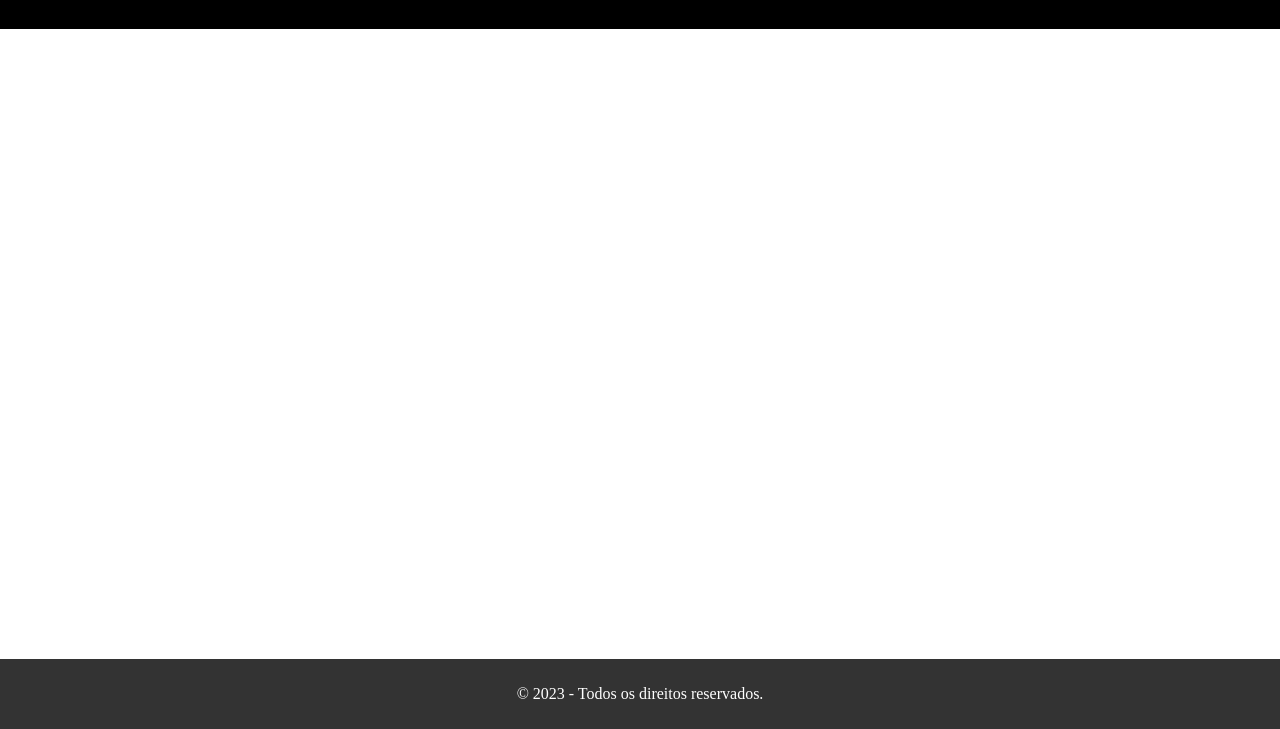
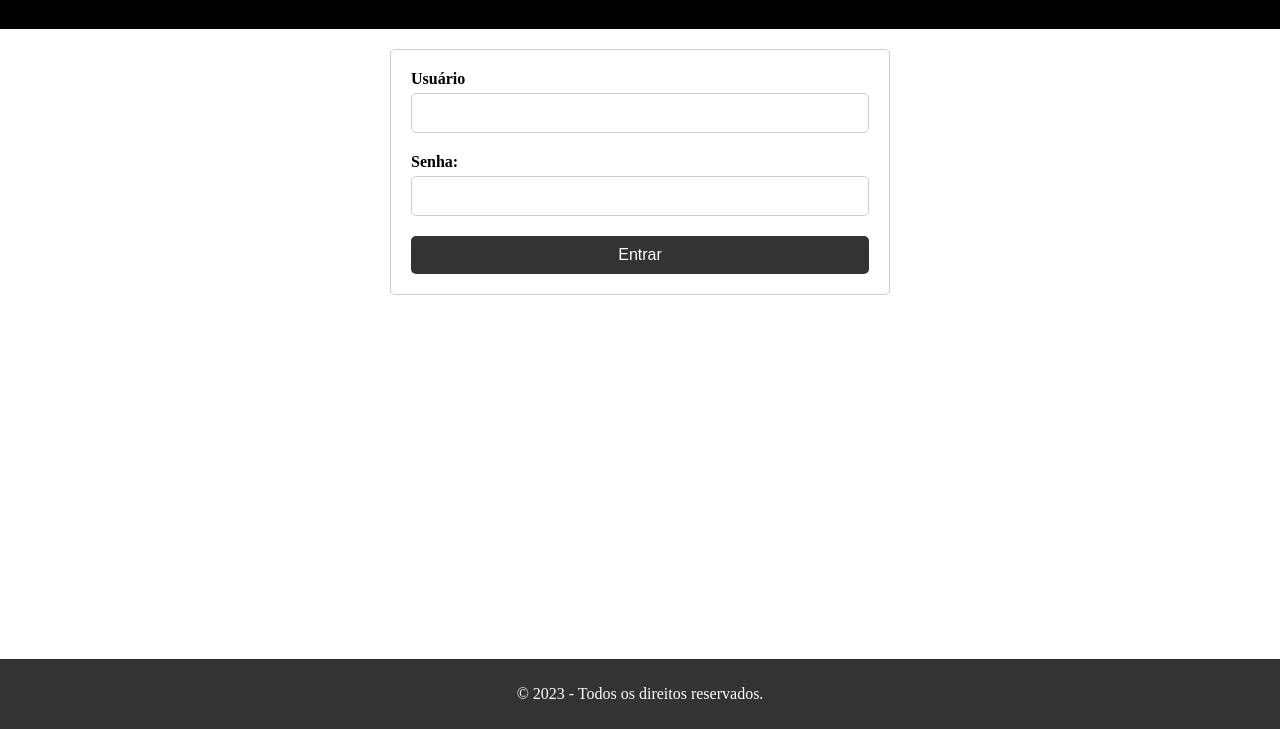
Before and after one commit to ArielGAMen/login-page, a plain HTML site: page index.html in a window 1280 px wide. Shown: the part 71-800 px from the top of the page. Drawn offline with Linux system fonts and the light colour scheme.

Commit message:
Criação do Formulário

```diff
--- a/assets/css/style.css
+++ b/assets/css/style.css
@@ -13,6 +13,44 @@ body{
     text-align: center;
 }
 
+.formulario {
+    margin: 20px auto;
+    padding: 20px;
+    border: 1px solid #ccc;
+    border-radius: 5px;
+    max-width: 500px;
+}
+
+.label-input {
+    display: block;
+    font-weight: bold;
+    margin-bottom: 5px;
+}
+
+.input-form {
+    width: 100%;
+    padding: 10px;
+    margin-bottom: 20px;
+    border: 1px solid #ccc;
+    border-radius: 5px;
+    font-size: 16px;
+}
+
+.btn-submit {
+    width: 100%;
+    background-color: #333;
+    color: white;
+    padding: 10px 20px;
+    border: none;
+    border-radius: 5px;
+    font-size: 16px;
+    cursor: pointer;
+}
+
+.btn-submit:hover {
+    background-color: #555;
+}
+
 .footer {
     background-color: #333;
     color: white;
--- a/index.html
+++ b/index.html
@@ -11,7 +11,15 @@
     <header class="header">
         <h1 class="title-header">Página de Login</h1>
     </header>
-    <section></section>
+    <section>
+        <form class="formulario">
+            <label class="label-input" for="usuario">Usuário</label>
+            <input class="input-form" type="text" name="usuario" id="usuario" required>
+            <label class="label-input" for="senha">Senha:</label>
+            <input class="input-form" type="password" name="Senha" id="senha" required>
+            <input class="btn-submit" type="submit" value="Entrar">
+        </form>
+    </section>
     <footer class="footer">
         <p>&copy; 2023 - Todos os direitos reservados.</p>
     </footer>
```
